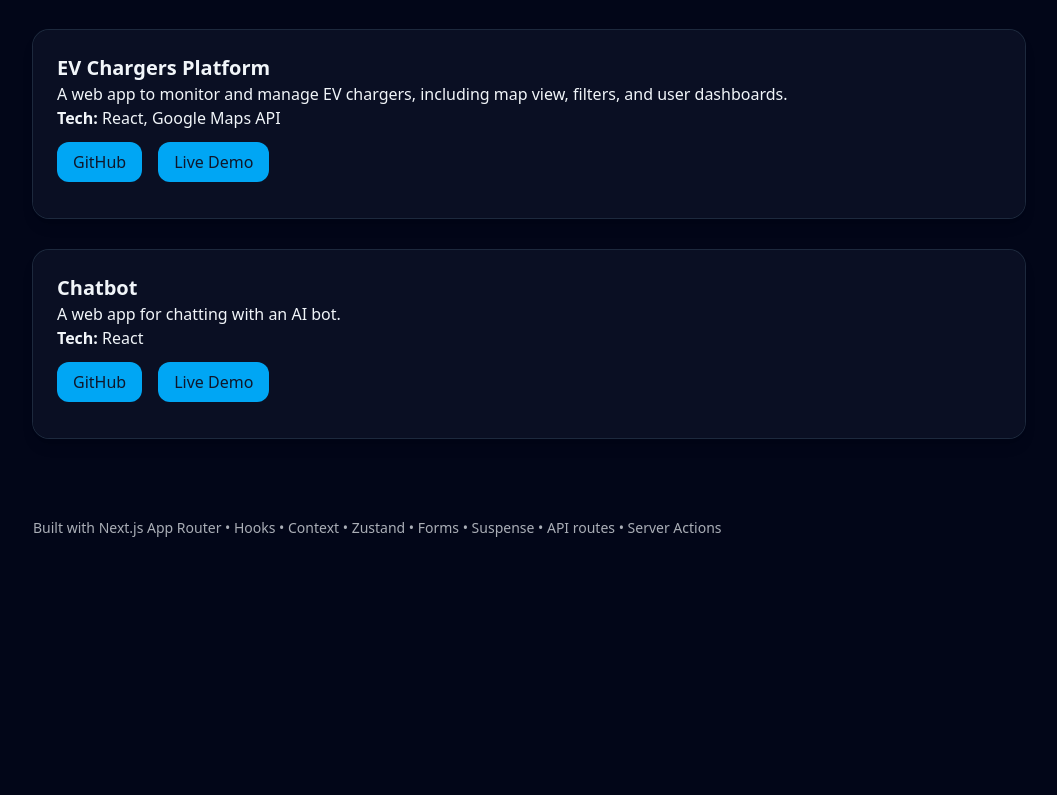
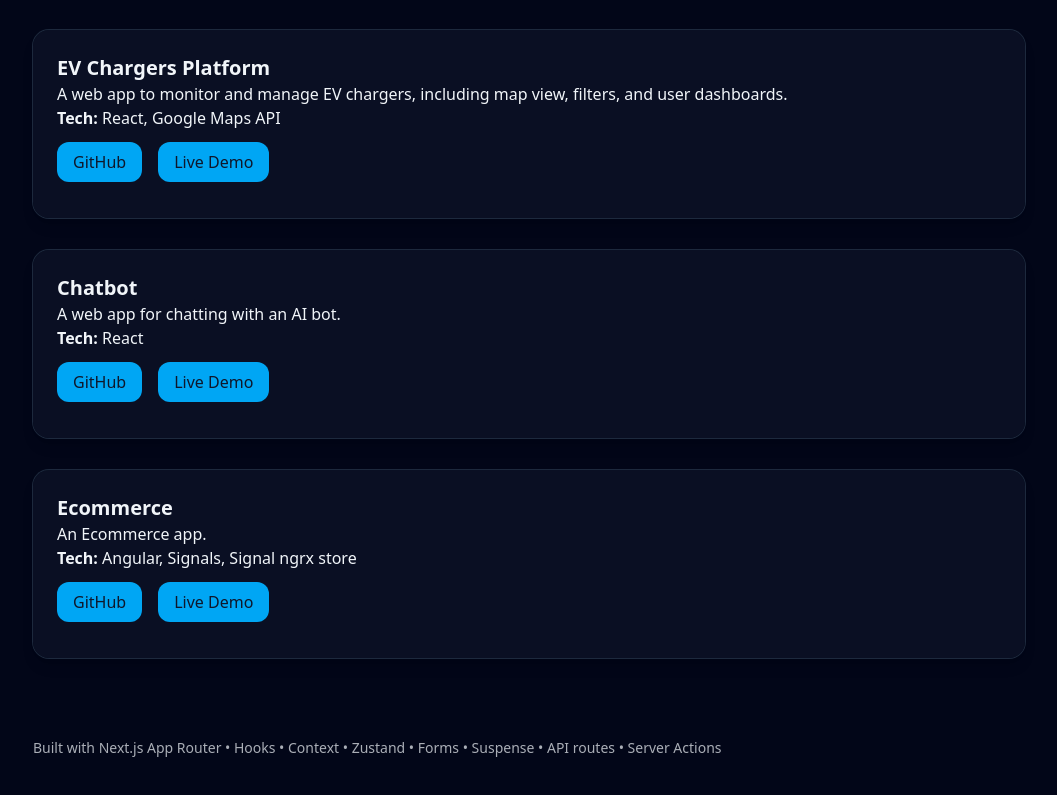
Before and after one commit to snatz-coder/react-portfolio, a Next.js app: page /playground in a window 1280 px wide. Shown: the part 545-1340 px from the top of the page, without its empty margins (111-1168 px from the left). Before the commit the page ends 1123 px from the top, so only its background shows below. Built offline with nearby package versions, Linux system fonts and the light colour scheme.

Commit message:
added Ecommerce project

```diff
--- a/app/playground/sections/ProjectDemo.tsx
+++ b/app/playground/sections/ProjectDemo.tsx
@@ -17,6 +17,14 @@ export default function ProjectDemo() {
       techStack: ["React"],
       github: "https://github.com/snatz-coder/simple-chat-with-bot-final",
       liveDemo: "https://chat-ixpala6el-sujanes-projects.vercel.app",
+    },
+    {
+      title: "Ecommerce",
+      description:
+        "An Ecommerce app.",
+      techStack: ["Angular", "Signals", "Signal ngrx store"],
+      github: "https://github.com/snatz-coder/ecommerce-angular-project",
+      liveDemo: "https://ecommerce-dawhx14qy-sujanes-projects.vercel.app",
     },
   ];
 
```
